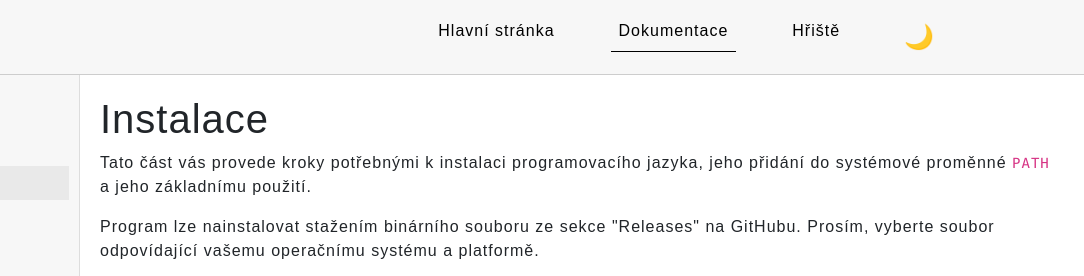
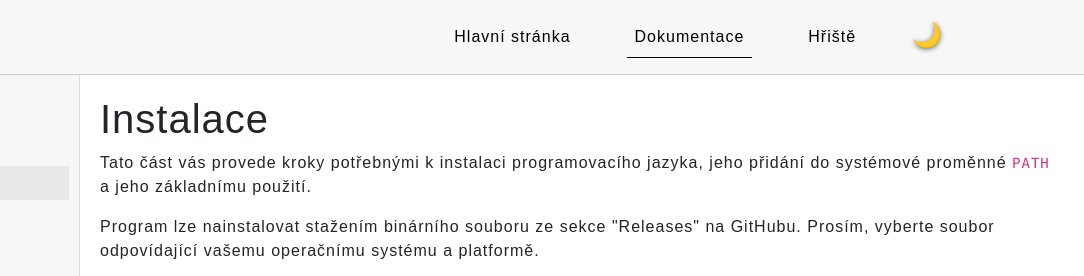
Before and after one commit to SimonRalek/vyq, a plain HTML site: page www/dokumentace.html in a window 1280 px wide. Shown: the top 276 px of the page, 196-1280 px from the left. Drawn offline with nearby package versions, Linux system fonts and the light colour scheme.

Commit message:
Fixes to site

```diff
--- a/www/css/documentation.css
+++ b/www/css/documentation.css
@@ -145,6 +145,7 @@ pre {
     background: none;
     border: none;
     font-size: 24px;
+    text-shadow: 0px 1px 5px rgba(0, 0, 0, 0.6);
 }
 
 .navigation a.selected {
--- a/www/dokumentace.html
+++ b/www/dokumentace.html
@@ -33,7 +33,7 @@
                     <li class="nav-item"><a class="nav-link active" href="/dokumentace">Dokumentace</a></li>
                     <li class="nav-item"><a class="nav-link" href="/hriste">Hřiště</a></li>
                     <li class="nav-item">
-                        <button id="theme-toggle-btn" class="nav-link border-0 bg-transparent">🌙</button>
+                        <button id="theme-toggle-btn" class="nav-link border-0 bg-transparent p-0">🌙</button>
                     </li>
                 </ul>
             </div>
```
Also changed, not shown: www/pages/funkce/vestavene.md (+1 -0 lines).
